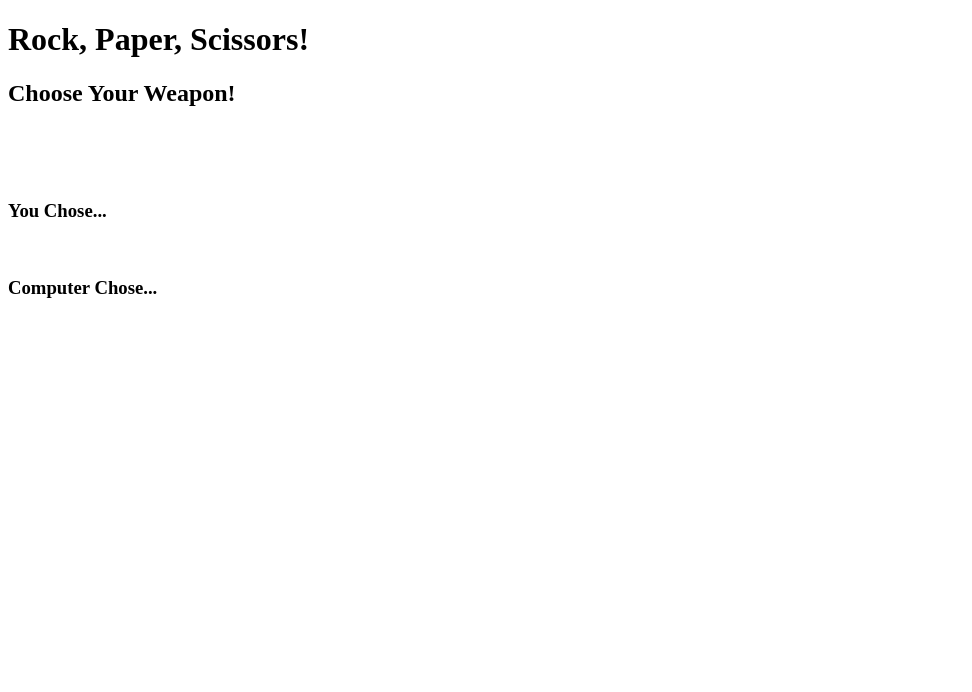
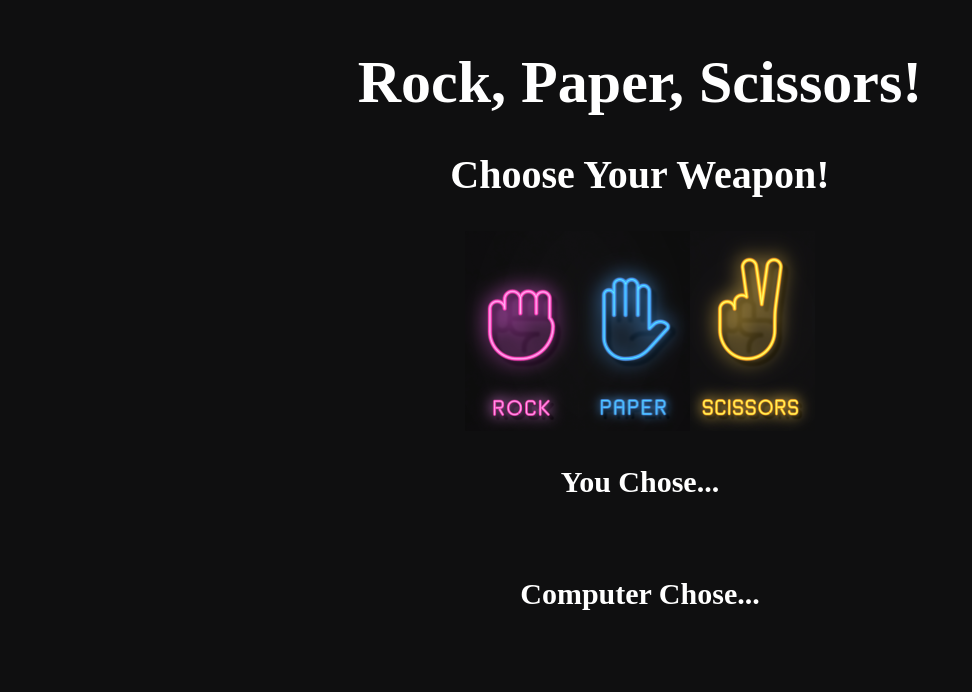
Before and after one commit to RobMWilliams/Rock-Paper-Scissors, a plain HTML site: page index.html in a window 1280 px wide. Shown: the whole page, without its empty margins (0-972 px from the left). Drawn offline with Linux system fonts and the light colour scheme; a web font is replaced by a local one.

Commit message:
Added images and made basic css styling.

```diff
--- a/index.html
+++ b/index.html
@@ -8,13 +8,14 @@
     <link rel="stylesheet" href="style.css">
 </head>
 <body>
-    <h1>Rock, Paper, Scissors!</h1>
+
     <div class="container">
+        <div class="header"><h1>Rock, Paper, Scissors!</h1></div>
         <div class="instr"><h2>Choose Your Weapon!</h2></div>
         <div class="weapons">
-            <div class="rock"><img class="rockImg"></div>
-            <div class="paper"><img class="paperImg"></div>
-            <div class="scissors"><img class="scissorsImg"></div>
+            <div class="rock"><img class ="weapImg" src="images/rock.png"></div>
+            <div class="paper"><img class="weapImg" src="images/paper.png"></div>
+            <div class="scissors"><img class="weapImg" src="images/scissors.png"></div>
         </div>
         <div class="player"><h3>You Chose...</h3><img class="playerImg"></div>
         <div class="computer"><h3>Computer Chose...</h3><img class = "compImg"></div>
--- a/style.css
+++ b/style.css
@@ -0,0 +1,36 @@
+@import url('https://fonts.googleapis.com/css2?family=Tilt+Warp&display=swap');
+*{
+    font-family: "Tilt Warp", serif;
+    background-color: #0f0f10;
+    color: white;
+}
+
+h1{
+    font-size: 60px;
+}
+
+h2{
+    font-size: 40px;
+}
+
+h3{
+    font-size: 30px;
+}
+
+.container{
+    display: flex;
+    align-items: center;
+    flex-direction: column;
+}
+
+.header{
+    margin-bottom: -40px;
+}
+
+.weapons{
+    display: flex;
+}
+
+.weapImg{
+    max-height: 200px;
+}
```
Also changed, not shown: images/paper.png (added), images/rock.png (added), images/scissors.png (added).
